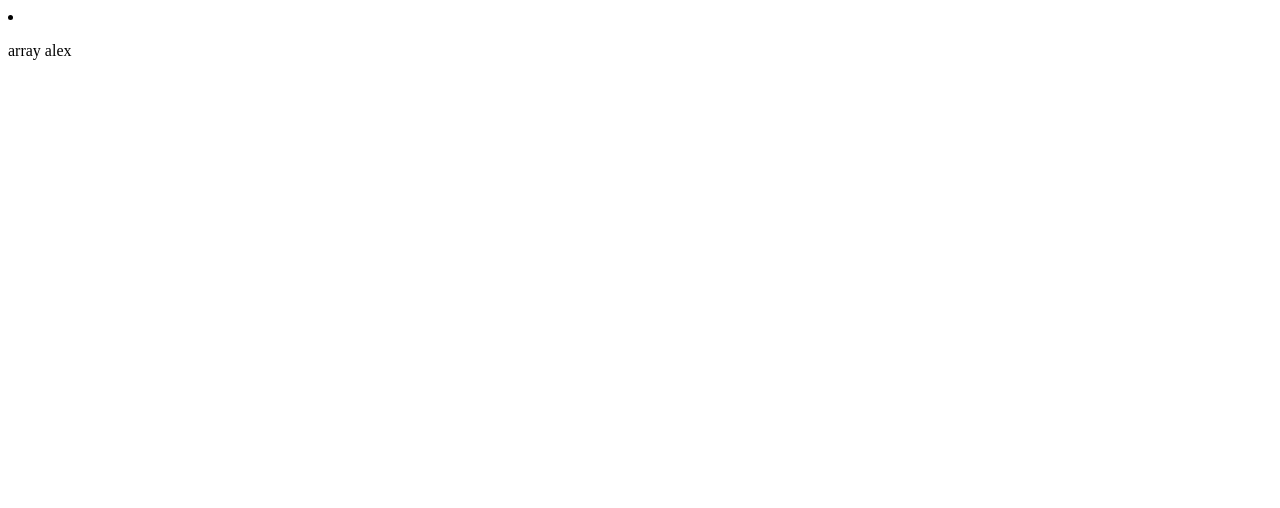
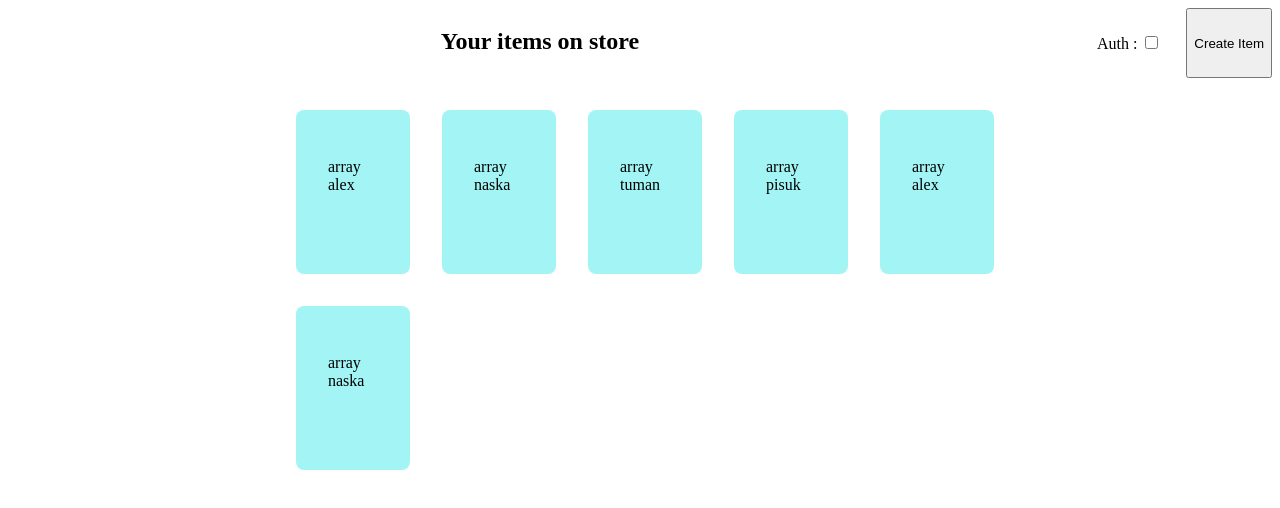
Before and after one commit to songvo1018/storage-practice, a React (Create React App) app: page / in a window 1280 px wide. Shown: the top 508 px of the page. Built offline with nearby package versions, Linux system fonts and the light colour scheme.

Commit message:
1.2 - pre Redux

```diff
--- a/package.json
+++ b/package.json
@@ -6,6 +6,7 @@
     "@testing-library/jest-dom": "^4.2.4",
     "@testing-library/react": "^9.5.0",
     "@testing-library/user-event": "^7.2.1",
+    "jss": "^10.1.1",
     "react": "^16.13.1",
     "react-dom": "^16.13.1",
     "react-scripts": "3.4.1"
--- /dev/null
+++ b/src/components/Auth/Auth.css
@@ -0,0 +1,3 @@
+.auth {
+  padding: 25px;
+}
--- /dev/null
+++ b/src/components/Auth/Auth.js
@@ -0,0 +1,13 @@
+import React from 'react'
+import './Auth.css'
+const Auth = () => {
+  return (
+    <div className='auth'>
+      <label htmlFor="auth">
+        Auth : <input type='checkbox'/>
+      </label>
+    </div>
+  )
+}
+
+export  default Auth
--- /dev/null
+++ b/src/components/CreateItem/CreateItem.css
@@ -0,0 +1,11 @@
+
+.create-modal {
+  margin: 20px auto;
+  text-align: center;
+  padding: 10px;
+  background-color: cornflowerblue;
+}
+
+.create-modal li {
+  list-style: none;
+}
--- /dev/null
+++ b/src/components/CreateItem/CreateItem.js
@@ -0,0 +1,31 @@
+import React from 'react'
+import Input from '../Input/Input'
+import './CreateItem.css'
+
+const CreateItem = () => {
+  return (
+		<div className="create-shadow">
+			<div className="create-modal">
+				<ul>
+					<li>
+						<Input placeholder="title" />
+					</li>
+					<li>
+						<Input placeholder="name" />
+					</li>
+					<li>
+						<Input placeholder="description" />
+					</li>
+					<li>
+						<Input placeholder="price" />
+					</li>
+						<button type="submit">Create</button>
+						<button>Cancel</button>
+				</ul>
+			</div>
+		</div>
+  );
+
+}
+
+export default CreateItem
--- /dev/null
+++ b/src/components/Input/Input.js
@@ -0,0 +1,15 @@
+import React from 'react'
+
+const Input = (props) => {
+	let placeholder = props.placeholder
+  return (
+		<label>
+			<input
+				placeholder={placeholder}
+				onChange = {props.onChange}
+			/>
+		</label>
+	);
+}
+
+export default Input
--- /dev/null
+++ b/src/components/ItemCard/ItemCard.css
@@ -0,0 +1,8 @@
+.card {
+  width: 50px;
+  height: 100px;
+  padding: 2rem;
+  margin: 1rem;
+  background-color: rgb(163, 245, 245);
+  border-radius: 8px;
+}
--- a/src/components/ItemCard/ItemCard.js
+++ b/src/components/ItemCard/ItemCard.js
@@ -1,17 +1,13 @@
 import React from 'react'
+import './ItemCard.css'
 
 const ItemCard = (props) => {
   let data = props.data
-  console.log(data);
-  // for (let i = 0; i < data.arr.length; i++) {
-  //   const element = data.arr[i];
-  //   console.log(element.name);
-  // }
   return (
-    <div>
-      <p>array {data.name}</p>
-    </div>
-  )
+		<div className='card'>
+			<p>array {data.name}</p>
+		</div>
+	);
 }
 
 
--- /dev/null
+++ b/src/hoc/Auxiliary/Auxiliary.js
@@ -0,0 +1,3 @@
+const Auxiliary = (props) => props.children;
+
+export default Auxiliary;
--- /dev/null
+++ b/src/layout/Layout.css
@@ -0,0 +1,23 @@
+.header {
+  margin: 0 auto;
+  text-align: center;
+  display: flex;
+  justify-content: space-between;
+}
+
+.header h2 {
+  flex-grow: 1;
+}
+
+.list-item {
+  width: 800px;
+  margin: 0 auto;
+
+}
+
+.list-item ul {
+  display: flex;
+  flex-direction: row;
+  align-items: baseline;
+  flex-wrap: wrap;
+}
--- a/src/layout/Layout.js
+++ b/src/layout/Layout.js
@@ -1,37 +1,63 @@
 import React, { Component } from 'react'
 import ItemCard from '../components/ItemCard/ItemCard'
+import './Layout.css'
+import Auth from '../components/Auth/Auth'
+import CreateItem from '../components/CreateItem/CreateItem'
 
 export default class Layout extends Component {
 
   state = {
       arr: this.props.arr,
-      id: '1',
-      name: 'alex',
-      category: 'creator',
-      description: '...',
-      price: 'all'
+      showCreateItem: false
   }
 
-  mapArray() {
-    for (let i = 0; i < this.state.arr.length; i++) {
-      const element = this.state.arr[i];
-      this.renderItems(element)
-    }
-  }
+  // mapArray() {
+  //   for (let i = 0; i < this.state.arr.length; i++) {
+  //     const element = this.state.arr[i];
+  //     this.renderItems(element)
+  //   }
+  // }
 
   renderItems() {
     return (
-				<li key={this.state.arr[0].id}>
-					<ItemCard data={this.state.arr[0]} />
-				</li>
-			)
+      <ul>
+				<ItemCard data={this.state.arr[0]} />
+				<ItemCard data={this.state.arr[1]} />
+				<ItemCard data={this.state.arr[2]} />
+				<ItemCard data={this.state.arr[3]} />
+				<ItemCard data={this.state.arr[0]} />
+				<ItemCard data={this.state.arr[1]} />
+      </ul>
+		)
   }
 
+
+  showCreateItem() {
+    let show = !!this.state.showCreateItem
+    return (
+      this.setState({
+        showCreateItem: !show
+      })
+    )
+  }
   render() {
     return (
-      <div>
-        {this.renderItems()}
-      </div>
-    )
+			<div>
+				<div className="header">
+					<h2>Your items on store</h2>
+					<Auth />
+					<button
+						onClick={() => {
+							this.showCreateItem();
+						}}
+					>
+						Create Item
+					</button>
+				</div>
+					{this.state.showCreateItem ? <CreateItem /> : null}
+
+				<div className="list-item">{this.renderItems()}</div>
+			</div>
+		);
   }
 }
```
Also changed, not shown: 1 other file (tests, documents, lock files or other folders).
